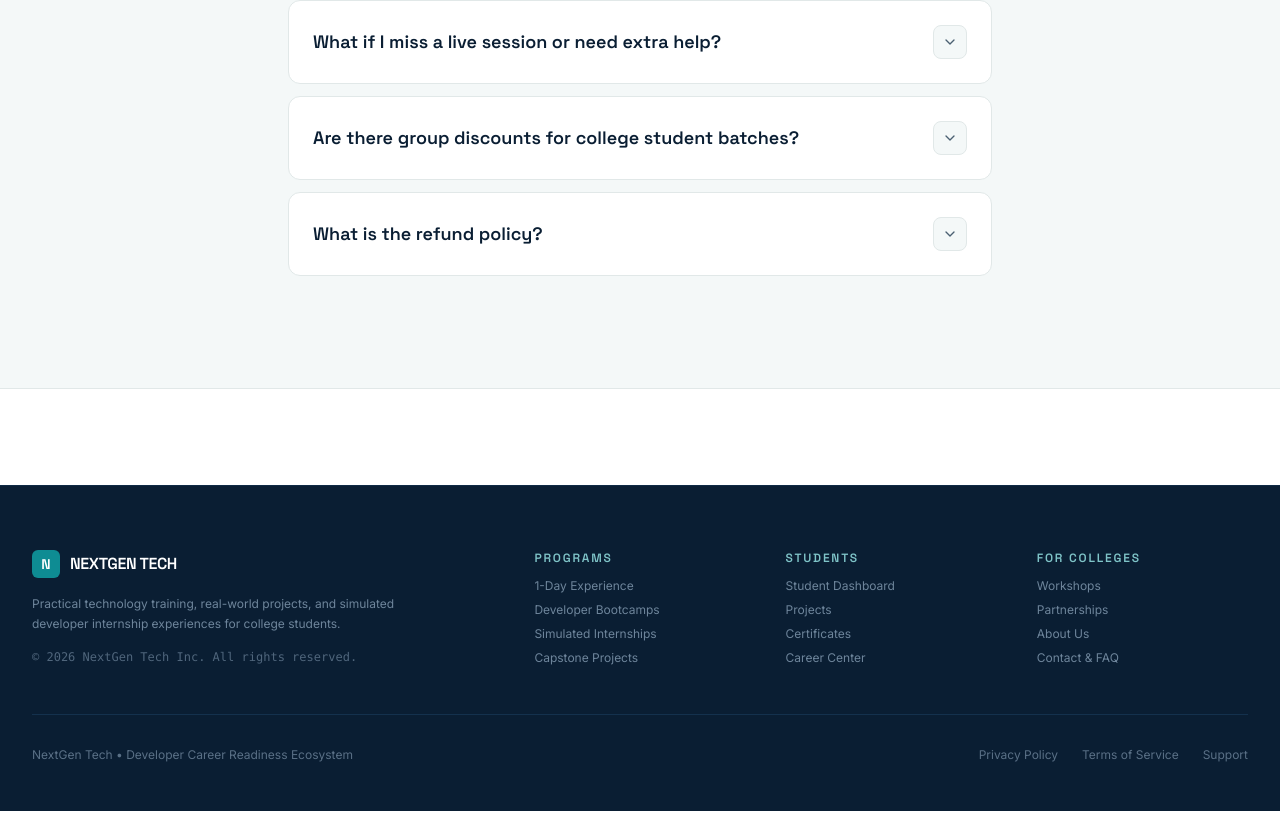
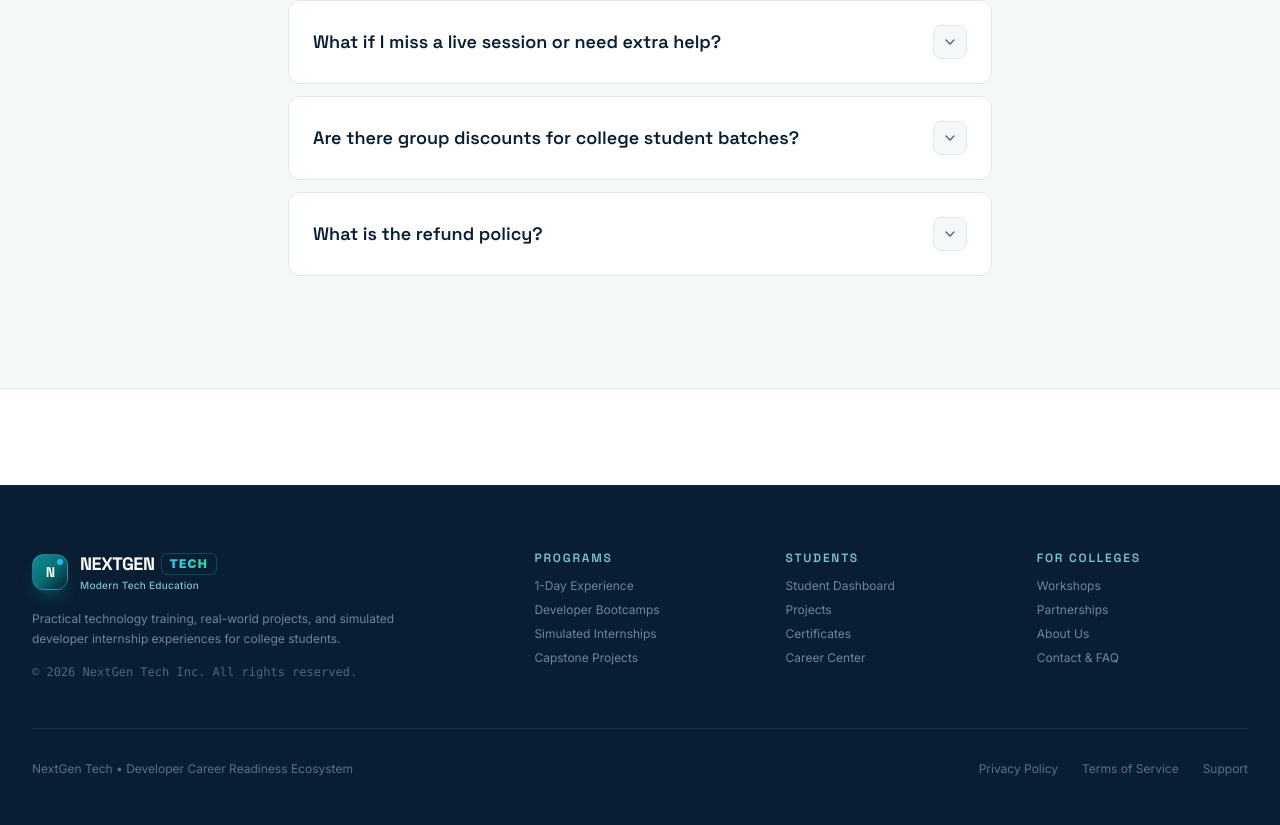
Before and after one commit to ae9-in/nextgentech, a Next.js app: page /faq in a window 1280 px wide. Shown: the part 1089-1914 px from the top of the page. Built offline with nearby package versions, Linux system fonts and the light colour scheme.

Commit message:
style: redesign brand logo with modern glass emblem, pulse light, and gradient TECH pill badge

```diff
--- a/src/components/layout/Footer.tsx
+++ b/src/components/layout/Footer.tsx
@@ -2,6 +2,7 @@
 
 import React from 'react';
 import Link from 'next/link';
+import { Logo } from '@/components/ui/Logo';
 
 export function Footer() {
   return (
@@ -11,14 +12,7 @@ export function Footer() {
 
           {/* Col 1: Brand Info */}
           <div className="lg:col-span-2 space-y-4">
-            <div className="flex items-center gap-2.5">
-              <div className="w-7 h-7 rounded-md bg-[#0E8C93] text-white flex items-center justify-center font-display font-semibold text-sm">
-                N
-              </div>
-              <span className="font-display font-semibold text-base tracking-tight text-white">
-                NEXTGEN TECH
-              </span>
-            </div>
+            <Logo size="md" showTagline={true} />
 
             <p className="text-[#6E859B] text-xs max-w-sm leading-relaxed font-sans font-normal">
               Practical technology training, real-world projects, and simulated developer internship experiences for college students.
--- a/src/components/layout/Navbar.tsx
+++ b/src/components/layout/Navbar.tsx
@@ -4,6 +4,7 @@ import React, { useState, useEffect } from 'react';
 import Link from 'next/link';
 import { usePathname } from 'next/navigation';
 import { Menu, X, ArrowRight } from 'lucide-react';
+import { Logo } from '@/components/ui/Logo';
 
 interface NavbarProps {
   onOpenJoinModal?: () => void;
@@ -43,14 +44,7 @@ export function Navbar({ onOpenJoinModal }: NavbarProps = {}) {
       >
         <div className="flex items-center justify-between">
           {/* Logo Mark: Glass Signal Brand */}
-          <Link href="/" prefetch={true} className="flex items-center gap-2.5 group shrink-0">
-            <div className="w-8.5 h-8.5 rounded-xl bg-[#0E8C93] text-white flex items-center justify-center font-display font-bold text-sm tracking-tight shadow-md border border-white/20">
-              N
-            </div>
-            <span className="font-display font-bold text-lg text-white tracking-tight">
-              NEXTGEN <span className="text-[#7FC4C8] font-sans font-medium text-sm">TECH</span>
-            </span>
-          </Link>
+          <Logo size="md" />
 
           {/* Desktop Navigation Links — Frosted Glass Bar */}
           <nav className="hidden lg:flex items-center space-x-1 bg-white/10 backdrop-blur-md p-1 rounded-xl border border-white/15">
--- a/src/components/layout/StudentSidebar.tsx
+++ b/src/components/layout/StudentSidebar.tsx
@@ -4,6 +4,7 @@ import React from 'react';
 import Link from 'next/link';
 import { usePathname } from 'next/navigation';
 import { useUser } from '@/context/UserContext';
+import { Logo } from '@/components/ui/Logo';
 import {
   LayoutDashboard,
   BookOpen,
@@ -49,14 +50,7 @@ export function StudentSidebar() {
   return (
     <aside className="w-64 bg-white text-[#0A1E33] flex flex-col justify-between border-r border-[#E1E8E8] shrink-0 min-h-screen sticky top-0 hidden md:flex z-30 select-none">
       <div className="p-6 space-y-6">
-        <Link href="/" prefetch={true} className="flex items-center gap-2.5">
-          <div className="w-7 h-7 rounded-lg bg-[#0A1E33] text-white flex items-center justify-center font-display font-semibold text-sm">
-            N
-          </div>
-          <span className="font-display font-semibold text-base tracking-tight text-[#0A1E33]">
-            NEXTGEN TECH
-          </span>
-        </Link>
+        <Logo size="sm" />
 
         <nav className="space-y-1">
           {sidebarLinks.map((item) => {
--- /dev/null
+++ b/src/components/ui/Logo.tsx
@@ -0,0 +1,76 @@
+'use client';
+
+import React from 'react';
+import Link from 'next/link';
+
+interface LogoProps {
+  size?: 'sm' | 'md' | 'lg';
+  showTagline?: boolean;
+  className?: string;
+  href?: string;
+}
+
+export function Logo({ size = 'md', showTagline = false, className = '', href = '/' }: LogoProps) {
+  const iconSizes = {
+    sm: 'w-7 h-7 text-xs rounded-lg',
+    md: 'w-9 h-9 text-sm rounded-xl',
+    lg: 'w-11 h-11 text-base rounded-2xl',
+  };
+
+  const textSizes = {
+    sm: 'text-base',
+    md: 'text-lg',
+    lg: 'text-2xl',
+  };
+
+  const techBadgeSizes = {
+    sm: 'text-[10px] px-1.5 py-0.2',
+    md: 'text-xs px-2 py-0.5',
+    lg: 'text-sm px-2.5 py-0.5',
+  };
+
+  const content = (
+    <div className={`flex items-center gap-3 group shrink-0 ${className}`}>
+      {/* Emblem Icon — High-Tech Glass Badge with Gradient & Pulse */}
+      <div
+        className={`${iconSizes[size]} relative flex items-center justify-center font-display font-black text-white bg-gradient-to-br from-[#0E8C93] via-[#0A6E74] to-[#0A1E33] border border-[#38BDF8]/40 shadow-lg shadow-[#0E8C93]/30 group-hover:shadow-[#38BDF8]/40 group-hover:scale-105 transition-all duration-300 overflow-hidden`}
+      >
+        {/* Glow backdrop pulse */}
+        <div className="absolute inset-0 bg-gradient-to-tr from-transparent via-[#38BDF8]/20 to-transparent opacity-0 group-hover:opacity-100 transition-opacity duration-300" />
+        <span className="relative z-10 font-extrabold tracking-tighter drop-shadow-sm">N</span>
+
+        {/* Small corner tech accent light */}
+        <span className="absolute top-1 right-1 w-1.5 h-1.5 rounded-full bg-[#38BDF8] animate-pulse" />
+      </div>
+
+      {/* Brand Text */}
+      <div className="flex flex-col">
+        <div className="flex items-center gap-1.5">
+          <span className={`font-display font-extrabold text-white tracking-tight ${textSizes[size]}`}>
+            NEXTGEN
+          </span>
+          <span
+            className={`font-sans font-black tracking-widest text-transparent bg-clip-text bg-gradient-to-r from-[#38BDF8] via-[#2DD4BF] to-[#34D399] bg-[#0E8C93]/20 border border-[#0E8C93]/40 rounded-md shadow-xs ${techBadgeSizes[size]}`}
+          >
+            TECH
+          </span>
+        </div>
+        {showTagline && (
+          <span className="text-[10px] text-[#7FC4C8] font-sans font-medium tracking-wide">
+            Modern Tech Education
+          </span>
+        )}
+      </div>
+    </div>
+  );
+
+  if (href) {
+    return (
+      <Link href={href} prefetch={true} className="inline-flex">
+        {content}
+      </Link>
+    );
+  }
+
+  return content;
+}
```
